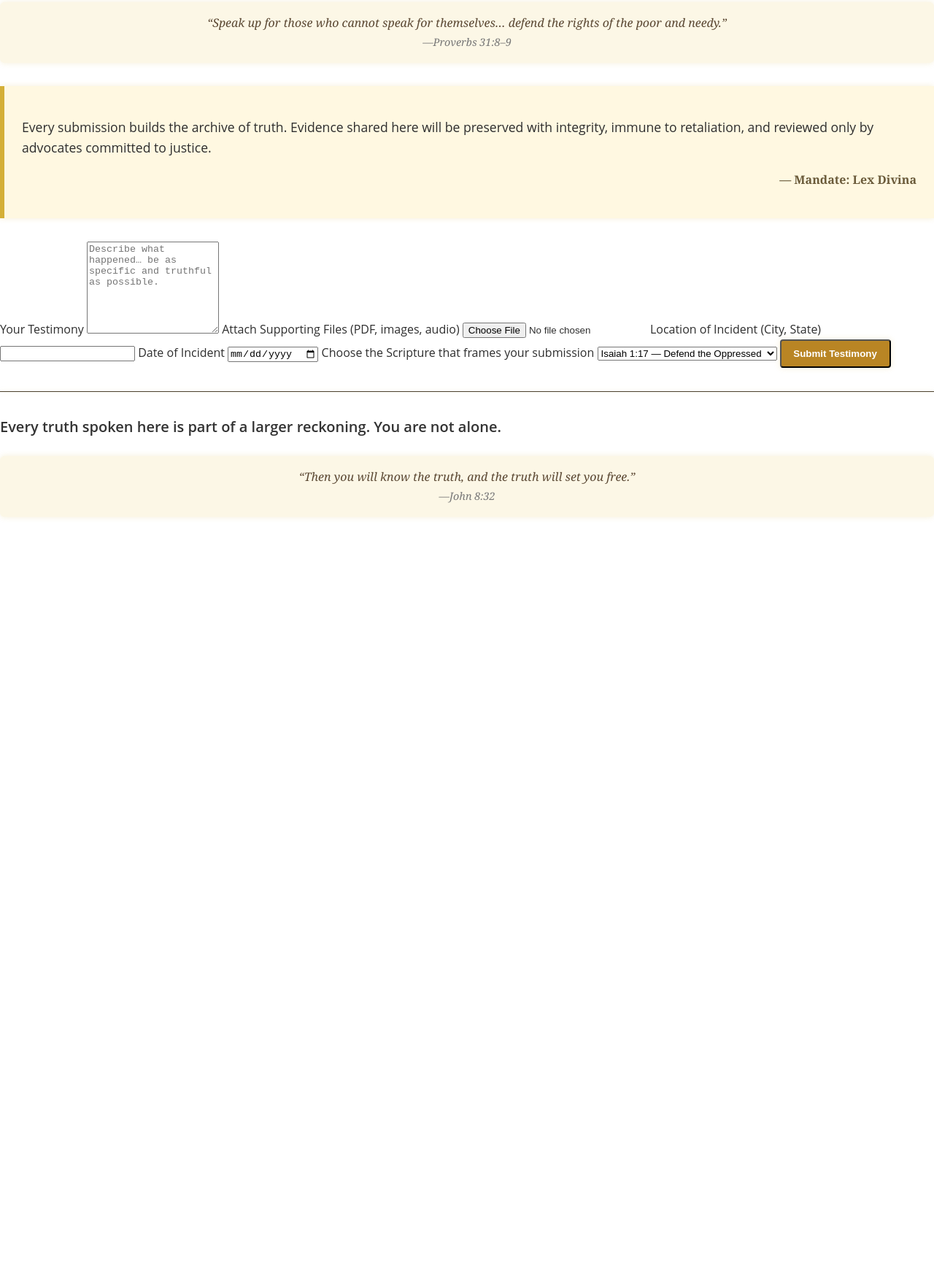
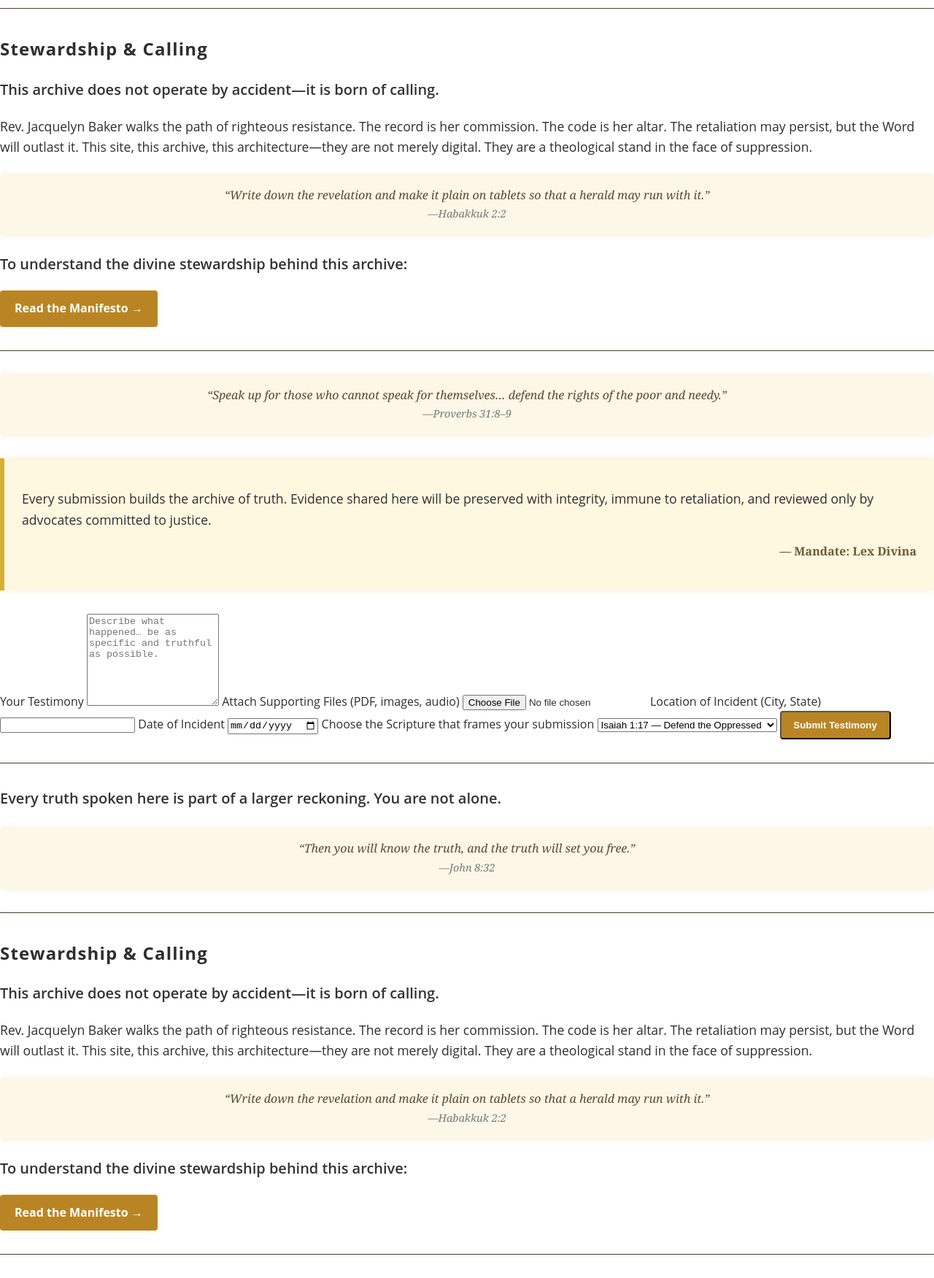
Before and after one commit to RICOWhistleblower/ShellMapSite, a plain HTML site: page evidence.html in a window 1280 px wide. Shown: the part 172-1923 px from the top of the page at 73% size. Before the commit the page ends 904 px from the top, so only its background shows below. Drawn offline with Linux system fonts and the light colour scheme; files whose address does not match are found by name.

Commit message:
Update evidence.html

```diff
--- a/evidence.html
+++ b/evidence.html
@@ -12,6 +12,32 @@
     <!-- 🔍 Evidence Intake Header -->
     <h1>Submit Evidence of Misconduct</h1>
     <p class="subtitle">Your testimony is sacred. Your truth is protected.</p>
+
+<!-- 🛐 Stewardship Manifesto Block -->
+<div class="container">
+
+  <div class="divine-divider"></div>
+
+  <h2>Stewardship & Calling</h2>
+  <p class="subtitle">This archive does not operate by accident—it is born of calling.</p>
+
+  <p class="mission-body">
+    Rev. Jacquelyn Baker walks the path of righteous resistance. The record is her commission.
+    The code is her altar. The retaliation may persist, but the Word will outlast it. This site, this archive,
+    this architecture—they are not merely digital. They are a theological stand in the face of suppression.
+  </p>
+
+  <div class="scripture-quote">
+    “Write down the revelation and make it plain on tablets so that a herald may run with it.”<br>
+    <span class="quote-caption">—Habakkuk 2:2</span>
+  </div>
+
+  <p class="subtitle">To understand the divine stewardship behind this archive:</p>
+  <a href="readme.html" class="cta-sacred">Read the Manifesto →</a>
+
+  <div class="divine-divider"></div>
+
+</div>
 
     <!-- 📖 Scriptural Framing -->
     <div class="scripture-quote">
@@ -71,6 +97,32 @@
       <span class="quote-caption">—John 8:32</span>
     </div>
 
+<!-- 🛐 Stewardship Manifesto Block -->
+<div class="container">
+
+  <div class="divine-divider"></div>
+
+  <h2>Stewardship & Calling</h2>
+  <p class="subtitle">This archive does not operate by accident—it is born of calling.</p>
+
+  <p class="mission-body">
+    Rev. Jacquelyn Baker walks the path of righteous resistance. The record is her commission.
+    The code is her altar. The retaliation may persist, but the Word will outlast it. This site, this archive,
+    this architecture—they are not merely digital. They are a theological stand in the face of suppression.
+  </p>
+
+  <div class="scripture-quote">
+    “Write down the revelation and make it plain on tablets so that a herald may run with it.”<br>
+    <span class="quote-caption">—Habakkuk 2:2</span>
+  </div>
+
+  <p class="subtitle">To understand the divine stewardship behind this archive:</p>
+  <a href="readme.html" class="cta-sacred">Read the Manifesto →</a>
+
+  <div class="divine-divider"></div>
+
+</div>
+
   </div>
 </body>
 </html>
```
